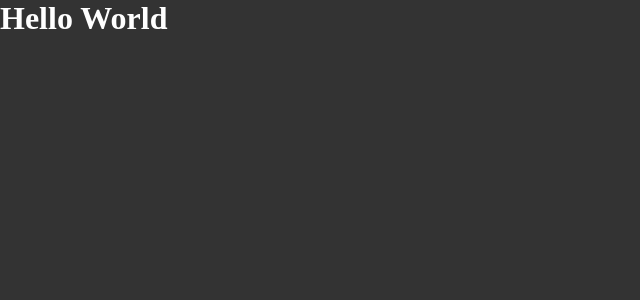
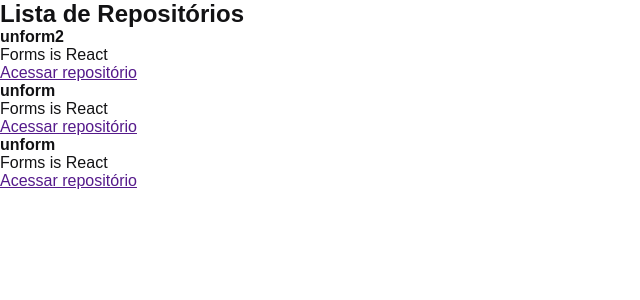
Before and after one commit to jarbsoncosta/ignite-rockerseat-reactJs, a React app: page / in a window 1280 px wide. Shown: the top 300 px of the page, without its empty margins (0-640 px from the left). Built offline with nearby package versions, Linux system fonts and the light colour scheme.

Commit message:
primeiro componente

```diff
--- a/src/App.jsx
+++ b/src/App.jsx
@@ -1,6 +1,7 @@
+import { RepositoryList } from './components/RepositoryList'
 import './styles/global.scss'
 export function App() {
 
 
-    return <h1>Hello World</h1>
+    return <RepositoryList />
 }
--- /dev/null
+++ b/src/components/RepositoryList.jsx
@@ -0,0 +1,34 @@
+const repository = "unform2"
+
+export function RepositoryList() {
+    return (
+        <section className="repository-list">
+            <h1>Lista de Repositórios</h1>
+
+            <ul>
+                <li>
+                    <strong>{repository}</strong>
+                    <p>Forms is React</p>
+                    <a href="">
+                        Acessar repositório
+                    </a>
+                </li>
+                <li>
+                    <strong>unform</strong>
+                    <p>Forms is React</p>
+                    <a href="">
+                        Acessar repositório
+                    </a>
+                </li>
+                <li>
+                    <strong>unform</strong>
+                    <p>Forms is React</p>
+                    <a href="">
+                        Acessar repositório
+                    </a>
+                </li>
+            </ul>
+
+        </section>
+    )
+}
--- a/src/styles/global.scss
+++ b/src/styles/global.scss
@@ -6,7 +6,7 @@
 }
 
 body{
-    font:Arial, Helvetica, sans-serif;
-    background: #333;
-    color:#FFF
+    font: 16px "Helvetica Neve",Arial, sans-serif;
+
+    color:#121214
 }
```
Also changed, not shown: 4 other files (tests, documents, lock files or other folders).
